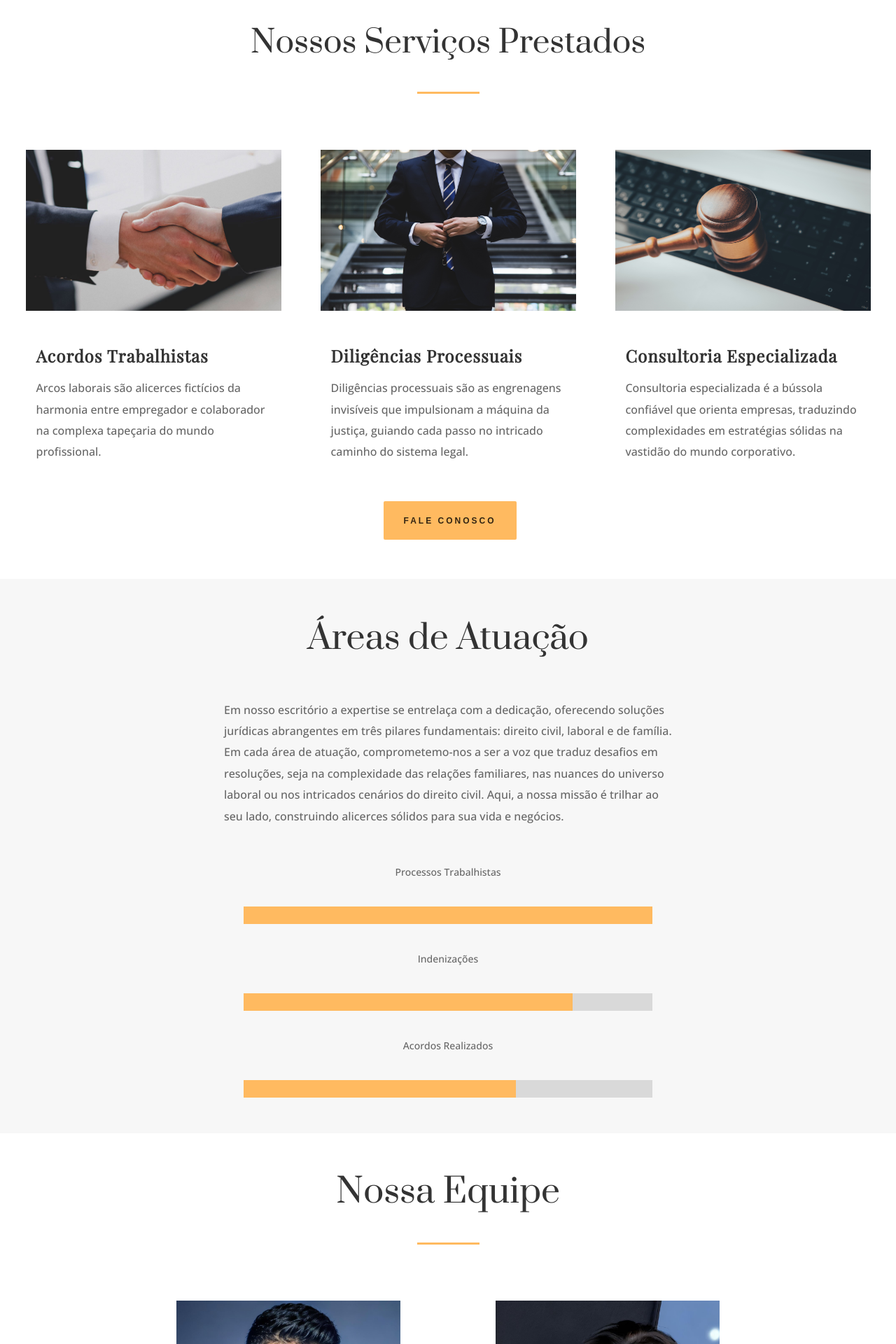
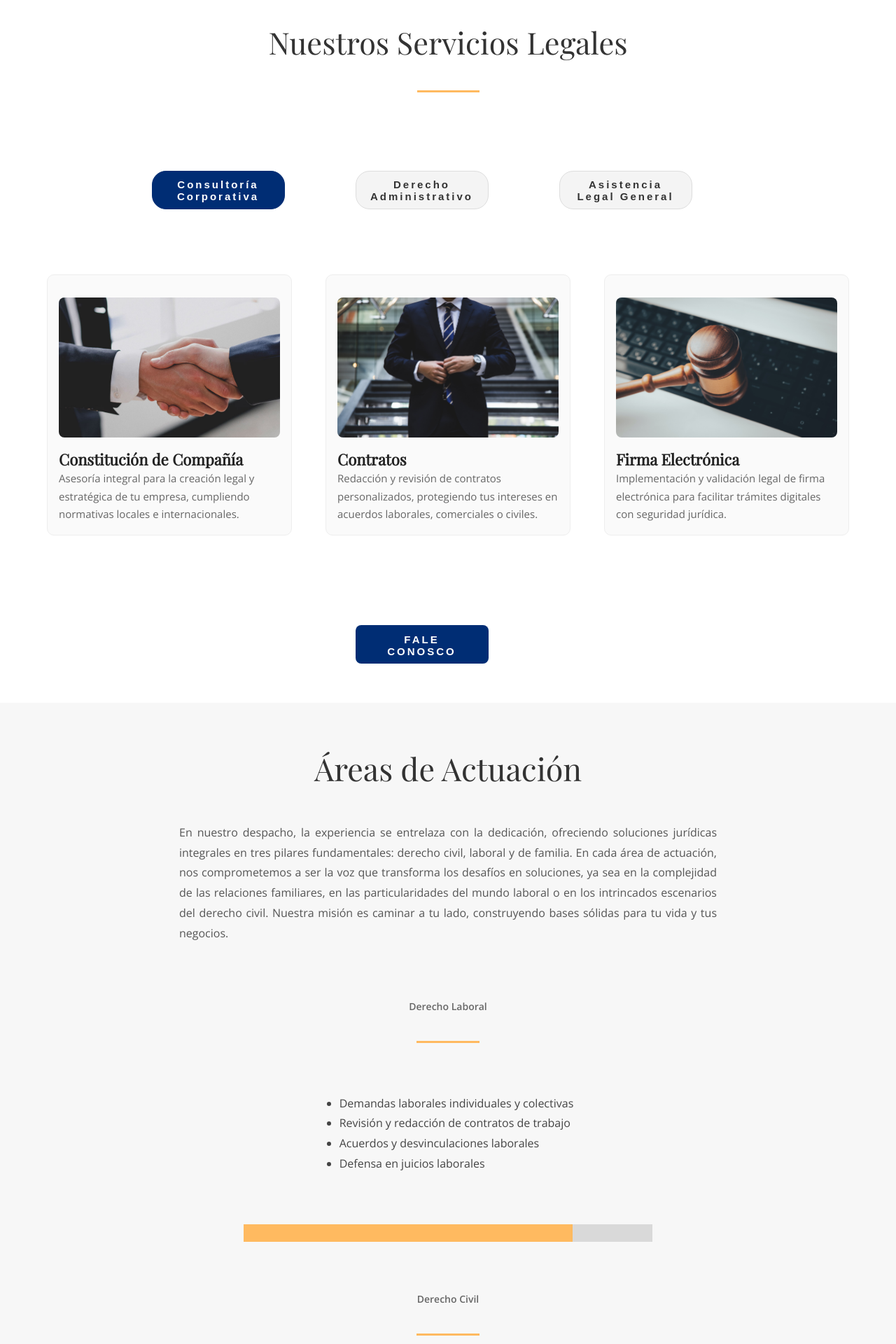
Before and after one commit to lobsangmercsDR/legal-page, a React (Vite) app: page / in a window 1280 px wide. Shown: the part 820-2740 px from the top of the page at 70% size. Built offline with nearby package versions, Linux system fonts and the light colour scheme.

Commit message:
Mu changes

```diff
--- a/src/components/Areas.jsx
+++ b/src/components/Areas.jsx
@@ -2,26 +2,50 @@ import barra from '../assets/Group 1.png';
 import barra2 from '../assets/Group 3.png';
 import '../styles/Areas.css';
 
+function Areas() {
+  return (
+    <div className='areas-content'>
+      <p className='areas-title animate__animated animate__fadeIn'>
+        Áreas de Actuación
+      </p>
 
-function Areas() {
+      <span className='aaa-span areas-title animate__animated animate__fadeIn'>
+        En nuestro despacho, la experiencia se entrelaza con la dedicación, ofreciendo soluciones jurídicas integrales en tres pilares fundamentales: derecho civil, laboral y de familia. En cada área de actuación, nos comprometemos a ser la voz que transforma los desafíos en soluciones, ya sea en la complejidad de las relaciones familiares, en las particularidades del mundo laboral o en los intrincados escenarios del derecho civil. Nuestra misión es caminar a tu lado, construyendo bases sólidas para tu vida y tus negocios.
+      </span>
 
-  return (
-    <div className='areas-content '>
-      <p className='areas-title animate__animated animate__fadeIn'>
-        Áreas de Atuação
-      </p>
-      {/* <div className='service-tag areas-title animate__animated animate__fadeIn' /> */}
-      <span className='aaa-span areas-title animate__animated animate__fadeIn'>
-        Em nosso escritório a expertise se entrelaça com a dedicação, oferecendo soluções jurídicas abrangentes em três pilares fundamentais: direito civil, laboral e de família. Em cada área de atuação, comprometemo-nos a ser a voz que traduz desafios em resoluções, seja na complexidade das relações familiares, nas nuances do universo laboral ou nos intricados cenários do direito civil. Aqui, a nossa missão é trilhar ao seu lado, construindo alicerces sólidos para sua vida e negócios.
-      </span>
-      <span className='areas-span '>Processos Trabalhistas</span>
-      <div className='area-um ' />
-      <span className='areas-span '>Indenizações</span>
-      <img src={barra} alt="bara um " />
-      <span className='areas-span '>Acordos Realizados</span>
-      <img src={barra2} alt="bara um " />
+      {/* Derecho Laboral */}
+      <span className='areas-span'>Derecho Laboral</span>
+      <div className='area-um' />
+      <ul className='areas-list'>
+        <li>Demandas laborales individuales y colectivas</li>
+        <li>Revisión y redacción de contratos de trabajo</li>
+        <li>Acuerdos y desvinculaciones laborales</li>
+        <li>Defensa en juicios laborales</li>
+      </ul>
+      <img src={barra} alt="barra separadora" />
+
+      {/* Derecho Civil */}
+      <span className='areas-span'>Derecho Civil</span>
+      <div className='area-um' />
+      <ul className='areas-list'>
+        <li>Contratos y obligaciones</li>
+        <li>Constitución de empresas y sociedades</li>
+        <li>Consultoría y asesoría civil</li>
+        <li>Litigios civiles</li>
+      </ul>
+      <img src={barra2} alt="barra separadora" />
+
+      {/* Derecho de Familia */}
+      <span className='areas-span'>Derecho de Familia</span>
+      <div className='area-um' />
+      <ul className='areas-list'>
+        <li>Divorcios y pensiones alimenticias</li>
+        <li>Custodia de hijos y régimen de visitas</li>
+        <li>Sucesiones y particiones de bienes</li>
+        <li>Reconocimiento y disolución de uniones de hecho</li>
+      </ul>
     </div>
-  )
+  );
 }
 
 export default Areas;
--- a/src/components/Navbar.jsx
+++ b/src/components/Navbar.jsx
@@ -36,7 +36,7 @@ function Navbar() {
           <MailOutlinedIcon fontSize="small" />
           <a href="mailto:contato@henriqueribeiro.adv.br">
           <span>
-            contato@henriqueribeiro.adv.br
+            gabrielmercedes@gmail.com
           </span>
           </a>
         </div>
@@ -45,7 +45,7 @@ function Navbar() {
           <PhoneInTalkOutlinedIcon fontSize="small" />
           <a href="tel:31991111501">
           <span>
-            31 99111-1501
+            +1 (809) 407 2934
            </span>
           </a>
         </div>
--- a/src/components/Services.jsx
+++ b/src/components/Services.jsx
@@ -1,54 +1,106 @@
+import { useState } from 'react';
+import aperto from '../assets/law-firm-06.jpg';
 import aperto2 from '../assets/aperto2.jpg';
-import aperto from '../assets/law-firm-06.jpg';
 import terno from '../assets/terno.jpg';
-
 import '../styles/Services.css';
 
-function Services() {
+const tabs = [
+  {
+    title: 'Consultoría Corporativa',
+    services: [
+      {
+        title: 'Constitución de Compañía',
+        image: aperto,
+        description: 'Asesoría integral para la creación legal y estratégica de tu empresa, cumpliendo normativas locales e internacionales.',
+      },
+      {
+        title: 'Contratos',
+        image: terno,
+        description: 'Redacción y revisión de contratos personalizados, protegiendo tus intereses en acuerdos laborales, comerciales o civiles.',
+      },
+      {
+        title: 'Firma Electrónica',
+        image: aperto2,
+        description: 'Implementación y validación legal de firma electrónica para facilitar trámites digitales con seguridad jurídica.',
+      },
+    ],
+  },
+  {
+    title: 'Derecho Administrativo',
+    services: [
+      {
+        title: 'Derecho Administrativo',
+        image: aperto,
+        description: 'Representación y asesoría frente a organismos públicos, licitaciones, permisos y procesos administrativos.',
+      },
+      {
+        title: 'Justiprecio',
+        image: terno,
+        description: 'Defensa técnica en procedimientos de expropiación, cálculo de indemnizaciones y valoraciones legales.',
+      },
+    ],
+  },
+  {
+    title: 'Asistencia Legal General',
+    services: [
+      {
+        title: 'Consultoría Especializada',
+        image: aperto2,
+        description: 'Orientación personalizada para personas o empresas ante conflictos legales de diversa índole.',
+      },
+      {
+        title: 'Diligencias Procesales',
+        image: terno,
+        description: 'Gestión de trámites judiciales y administrativos ante juzgados, fiscalías y otras entidades.',
+      },
+    ],
+  },
+];
+
+export default function Services() {
+  const [activeTab, setActiveTab] = useState(0);
 
   return (
     <div className='services-content'>
-      <p className='services-title animate__animated animate__fadeInLeft'>Nossos Serviços Prestados</p>
+      <p className='services-title animate__animated animate__fadeInLeft'>Nuestros Servicios Legales</p>
       <div className='service-tag' />
+
+      {/* Tabs */}
+      <div className="services-tabs">
+        {tabs.map((tab, idx) => (
+          <button
+            key={idx}
+            onClick={() => setActiveTab(idx)}
+            className={`tab-button ${activeTab === idx ? 'active' : ''}`}
+          >
+            {tab.title}
+          </button>
+        ))}
+      </div>
+
+      {/* Services */}
       <div className='services-image'>
-        <div>
-          <img className='services-image' src={aperto} alt="aaa" />
-          <p className='services-p animate__animated animate__fadeInUp'>
-            Acordos Trabalhistas
-          </p>
-          <span className='services-span animate__animated animate__fadeInUp'>
-          Arcos laborais são alicerces fictícios da harmonia entre empregador e colaborador na complexa tapeçaria do mundo profissional.
-          </span>
-        </div>
-        <div>
-          <img className='services-image' src={terno} alt="aaa" />
-          <p className='services-p animate__animated animate__fadeInUp'>
-            Diligências Processuais
-          </p>
-          <span className='services-span animate__animated animate__fadeInUp'>
-          Diligências processuais são as engrenagens invisíveis que impulsionam a máquina da justiça, guiando cada passo no intricado caminho do sistema legal.
-          </span>
-        </div>
-        <div>
-          <img className='services-image' src={aperto2} alt="aaa" />
-          <p className='services-p animate__animated animate__fadeInUp'>
-            Consultoria Especializada
-          </p>
-          <span className='services-span animate__animated animate__fadeInUp'>
-          Consultoria especializada é a bússola confiável que orienta empresas, traduzindo complexidades em estratégias sólidas na vastidão do mundo corporativo.
-          </span>
-        </div>
+        {tabs[activeTab].services.map((item, i) => (
+          <div key={i}>
+            <img className='services-image' src={item.image} alt={item.title} />
+            <p className='services-p animate__animated animate__fadeInUp'>{item.title}</p>
+            <span className='services-span animate__animated animate__fadeInUp'>{item.description}</span>
+          </div>
+        ))}
+      </div>
 
-      </div>
+      {/* Call to Action */}
       <div className='services-button'>
-      <a href="https://wa.me//553196438846?text=Tenho%20interesse%20em%20contactar%20um%20advogado%20especialista!" target="_blank" rel="noreferrer">
-        <button>
-          <span>FALE CONOSCO</span>
-        </button>
-      </a>
+        <a
+          href="https://wa.me//553196438846?text=Tengo%20interés%20en%20contactar%20un%20abogado%20especialista!"
+          target="_blank"
+          rel="noreferrer"
+        >
+          <button>
+            <span>FALE CONOSCO</span>
+          </button>
+        </a>
       </div>
     </div>
-  )
+  );
 }
-
-export default Services;
--- a/src/styles/Areas.css
+++ b/src/styles/Areas.css
@@ -1,44 +1,65 @@
-@import url('https://fonts.googleapis.com/css2?family=Open+Sans:wght@500&family=Playfair+Display&display=swap');
+@import url('https://fonts.googleapis.com/css2?family=Open+Sans:wght@400;600&family=Playfair+Display&display=swap');
 
+/* ===== CONTENEDOR PRINCIPAL ===== */
 .areas-content {
   display: flex;
   flex-direction: column;
-  justify-content: center;
   align-items: center;
-  gap: 2.5em;
-  /* height: 100vh; */
+  gap: 2.5rem;
   background-color: #F7F7F7;
-  padding: 4vw 0;
+  padding: 4rem 1.5rem;
 }
 
+/* ===== TÍTULO PRINCIPAL ===== */
 .areas-title {
-  /* margin-top: 6em; */
-  font-family: 'Prata', serif;
-  font-size: 48px;
+  font-family: 'Playfair Display', serif;
+  font-size: 2.8rem;
   color: #333333;
+  text-align: center;
+  margin-bottom: 0.5rem;
   transition: margin 0.5s ease-in-out;
 }
 
+/* ===== SUBRAYA DORADA ===== */
 .area-um {
-  width: 584px;
-  height: 25px;
-  flex-shrink: 0;
+  width: 90px;
+  height: 3px;
   background: #FFBA60;
-  transition: width 0.5s ease-in-out, height 0.5s ease-in-out, background-color 0.5s ease-in-out;
+  margin-bottom: 1.5rem;
+  transition: all 0.5s ease-in-out;
 }
 
+/* ===== DESCRIPCIÓN GENERAL ===== */
 .aaa-span {
   font-family: 'Open Sans', sans-serif;
-  color: #666666;
-  font-size: 16px;
-  margin: 15px;
-  display: grid;
-  line-height: 1.9;
-  width: 50%;
+  color: #555555;
+  font-size: 1rem;
+  line-height: 1.8;
+  text-align: justify;
+  max-width: 800px;
+  padding: 0 1rem;
 }
 
+/* ===== TÍTULO DE CADA ÁREA ===== */
 .areas-span {
+  font-family: 'Open Sans', sans-serif;
+  font-size: 1.2rem;
   color: #333333;
+  font-weight: 600;
+  margin-top: 2rem;
+  text-align: center;
+  transition: all 0.3s ease-in-out;
+}
+
+/* ===== LISTA DE SERVICIOS ===== */
+.areas-list {
   font-family: 'Open Sans', sans-serif;
-  transition: font-size 0.5s ease-in-out, color 0.5s ease-in-out;
+  color: #444444;
+  font-size: 1rem;
+  line-height: 1.8;
+  margin-top: 0.5rem;
+  margin-bottom: 2rem;
+  padding-left: 1.5rem;
+  list-style-type: disc;
+  max-width: 700px;
 }
--- a/src/styles/Services.css
+++ b/src/styles/Services.css
@@ -3,58 +3,118 @@
 .services-content {
   display: flex;
   flex-direction: column;
-  justify-content: center;
   align-items: center;
   gap: 2.5em;
-  /* height: 100vh; */
-  padding: 4vw 0;
+  padding: 4vw 1rem;
+  background-color: #fff;
 }
 
 .services-title {
-  /* margin-top: 6em; */
-  font-family: 'Prata', serif;
-  font-size: 44px;
+  font-family: 'Playfair Display', serif;
+  font-size: 2.7rem;
   color: #333333;
+  text-align: center;
 }
 
 .service-tag {
   width: 89px;
   height: 3px;
-  flex-shrink: 0;
   background: #FFBA60;
-  margin-bottom: 2.5em;
+  margin-bottom: 2rem;
+}
+
+.services-tabs {
+  display: flex;
+  justify-content: center;
+  flex-wrap: wrap;
+  gap: 1rem;
+  margin-bottom: 2rem;
+}
+
+.tab-button {
+  padding: 0.6rem 1.2rem;
+  background-color: #f4f4f4;
+  border: 1px solid #ddd;
+  border-radius: 20px;
+  font-weight: 600;
+  cursor: pointer;
+  font-size: 15px;
+  color: #333;
+  transition: all 0.3s ease;
+}
+
+.tab-button:hover {
+  background-color: #eee;
+}
+
+.tab-button.active {
+  background-color: #002D74;
+  color: white;
+  border-color: #002D74;
 }
 
 .services-image {
   display: flex;
-  flex-direction: row;
+  flex-wrap: wrap;
   justify-content: center;
-  width: 365px;
-  height: 230px;
-  gap: 3.5em;
-  margin-bottom: 3em;
+  gap: 3rem;
+  margin-top: 1rem;
+}
+
+.services-image > div {
+  max-width: 350px;
+  background-color: #fafafa;
+  border: 1px solid #eee;
+  border-radius: 10px;
+  padding: 1rem;
+  transition: box-shadow 0.3s ease;
+}
+
+.services-image > div:hover {
+  box-shadow: 0 4px 15px rgba(0, 0, 0, 0.1);
+}
+
+.services-image img {
+  width: 100%;
+  height: 200px;
+  object-fit: cover;
+  border-radius: 8px;
 }
 
 .services-p {
-  font-size: 24px;
+  font-size: 22px;
   font-weight: bold;
-  color: #333333;
-  font-family: 'Open Sans', sans-serif;
+  color: #222;
   font-family: 'Playfair Display', serif;
-  letter-spacing: 1px;
-  margin: 15px;
+  margin-top: 1rem;
+  text-align: left;
 }
 
 .services-span {
   font-family: 'Open Sans', sans-serif;
-  color: #666666;
-  font-size: 16px;
-  margin: 15px;
-  display: grid;
-  line-height: 1.9;
+  color: #666;
+  font-size: 15px;
+  line-height: 1.7;
+  margin-top: 0.5rem;
+  text-align: left;
 }
 
 .services-button {
-  margin-top: 9em;
-  margin-left: 5em;
+  margin-top: 3rem;
 }
+
+.services-button button {
+  background-color: #002D74;
+  color: white;
+  border: none;
+  padding: 0.8rem 1.6rem;
+  border-radius: 8px;
+  font-weight: bold;
+  font-size: 15px;
+  cursor: pointer;
+  transition: background 0.3s ease;
+}
+
+.services-button button:hover {
+  background-color: #001a4d;
+}
```
Also changed, not shown: src/components/Introduction.jsx (+15 -13 lines).
